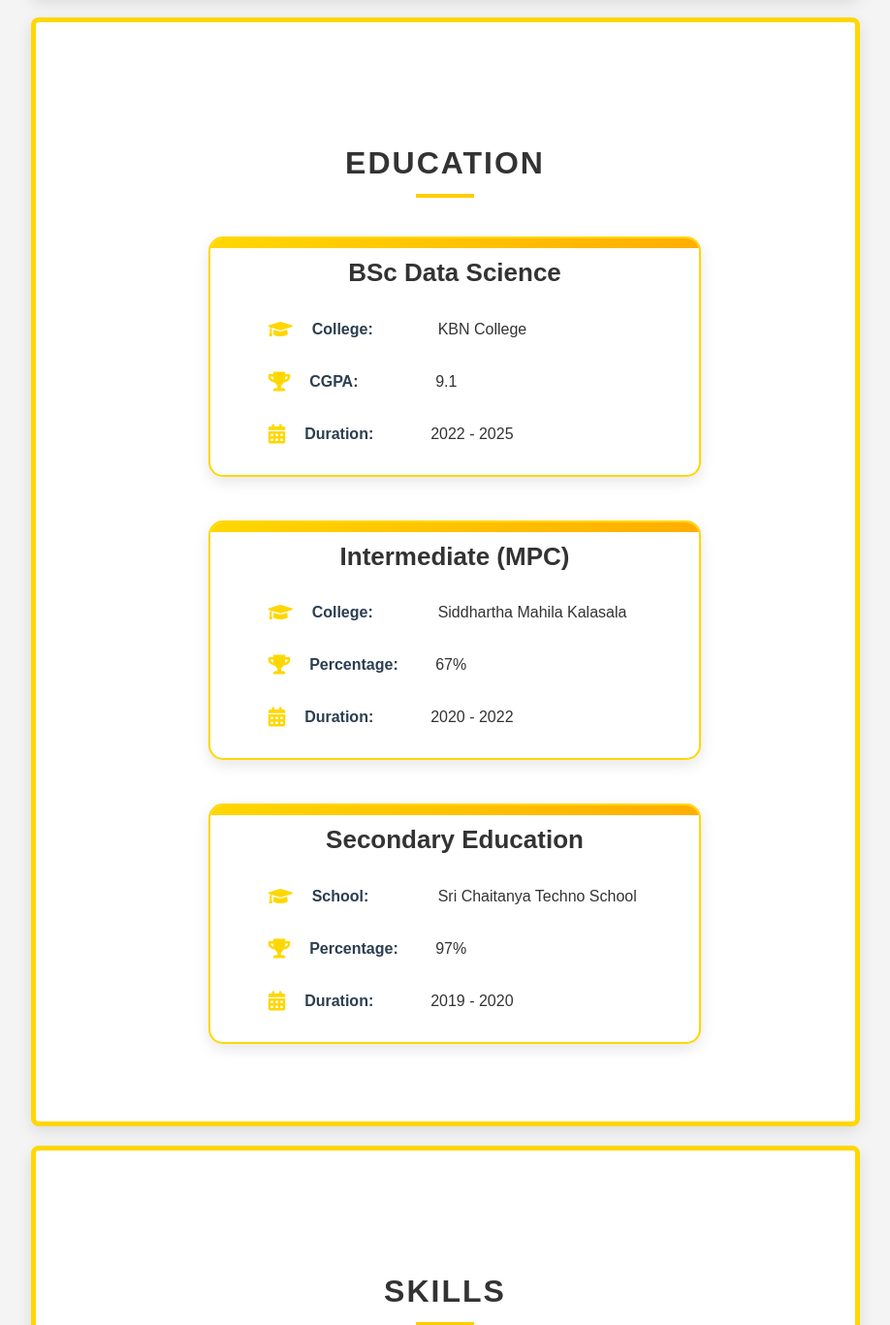
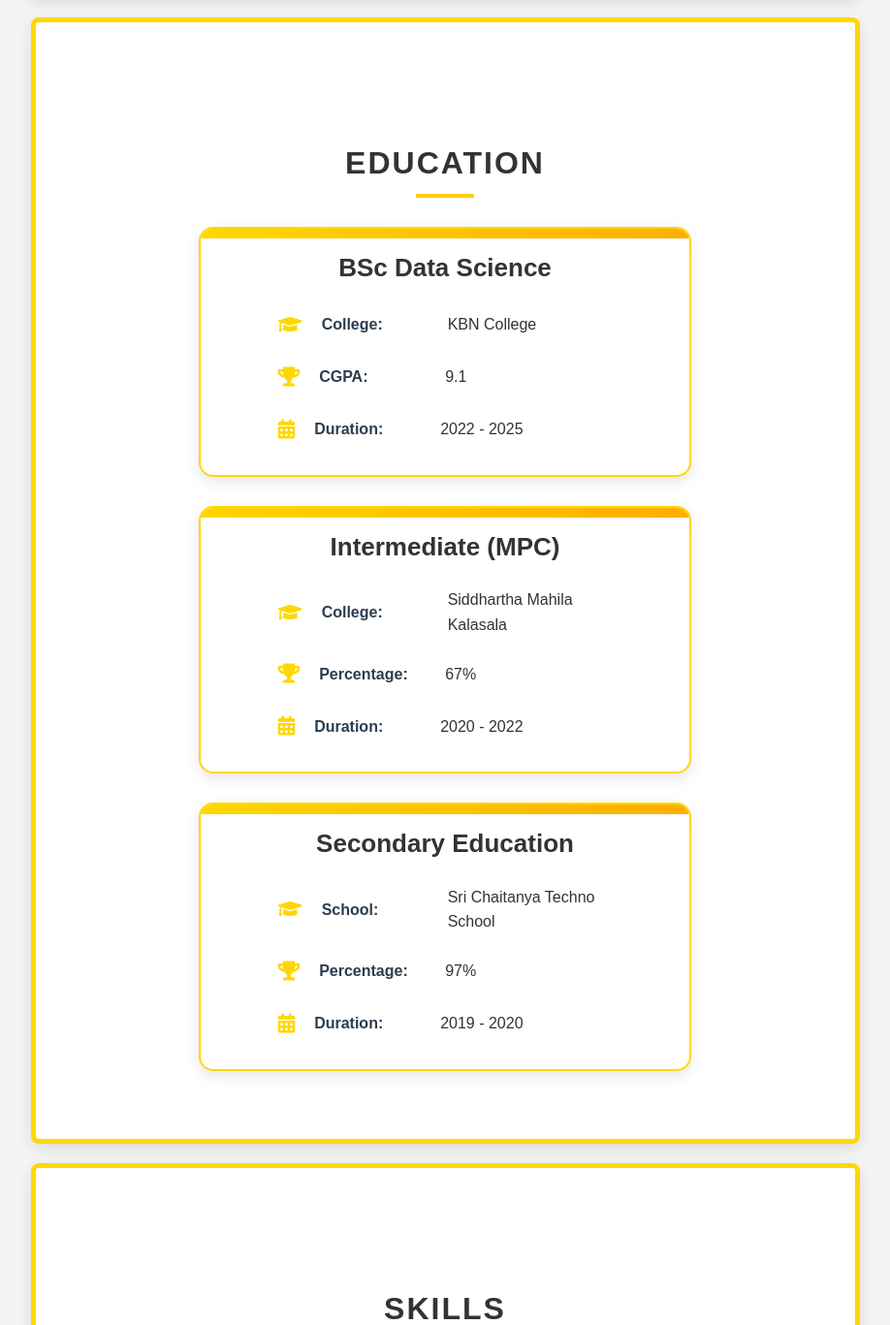
Before and after one commit to ChennuboinaSirisha/portfolio, a Flask app: page / in a window 1280 px wide. Shown: the part 2156-3523 px from the top of the page at 97% size, without its empty margins (181-1099 px from the left). Run offline with Flask 3, Linux system fonts and the light colour scheme.

Commit message:
Update style.css

```diff
--- a/static/style.css
+++ b/static/style.css
@@ -654,14 +654,14 @@ button.s1:focus {
 
 .education-details {
   display: grid;
-  grid-template-columns: repeat(auto-fit, minmax(280px, 1fr));
-  gap: 25px;
+  grid-template-columns: repeat(auto-fit, minmax(350px, 1fr));
+  gap: 30px;
   padding: 20px;
 }
 
 .education-card {
   background: white;
-  padding: 15px 60px;
+  padding: 20px 80px;
   border-radius: 15px;
   box-shadow: 0 5px 15px rgba(0, 0, 0, 0.1);
   transition: all 0.3s ease;
@@ -669,11 +669,11 @@ button.s1:focus {
   position: relative;
   overflow: hidden;
   width: 100%;
-  min-height: 100px;
+  min-height: 120px;
   display: flex;
   flex-direction: column;
   justify-content: center;
-  margin:10px;
+
 }
 
 .education-card::before {
```
